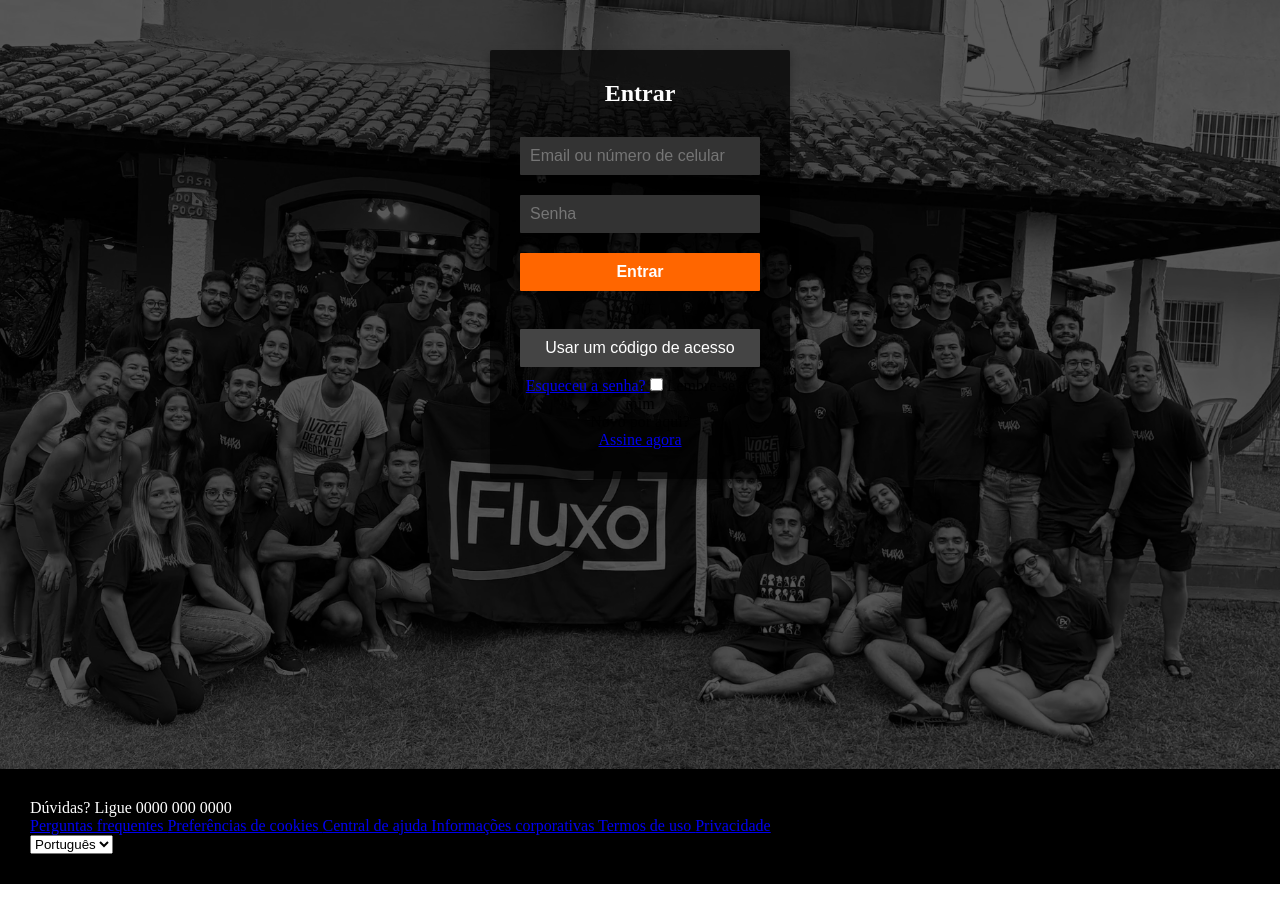
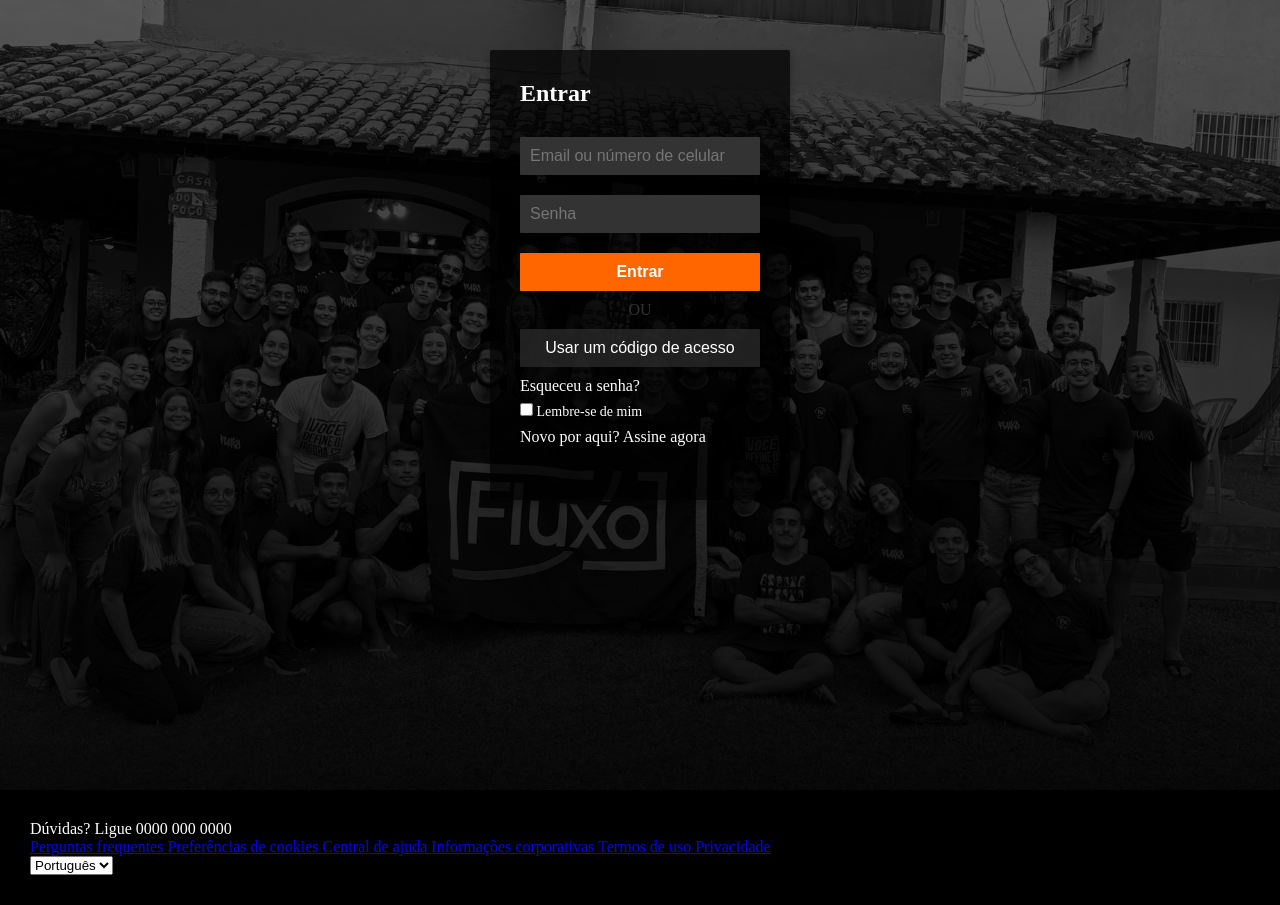
Before and after one commit to rinasnw/Netfluxo, a plain HTML site: page index.html in a window 1280 px wide. Before the commit the page ends 884 px from the top, so only its background shows below. Drawn offline with Linux system fonts and the light colour scheme.

Commit message:
Edição do CSS adicionando as classes e os ids, mudança no form do HTML

```diff
--- a/index.html
+++ b/index.html
@@ -8,13 +8,13 @@
     </head>
 
     <body>
-        <form>
+        <form id="caixa">
             <div>
                 <h1 id="titulo-entrar">
                     Entrar
                 </h1>
-                <input class="caixa-cinza" id="input-mail" type="text" placeholder="Email ou número de celular">
-                <input class="caixa-cinza" id="input-senha" type="password" placeholder="Senha">
+                <input class="caixa-cinza" type="text" placeholder="Email ou número de celular">
+                <input class="caixa-cinza" type="password" placeholder="Senha">
                 <button id="botao-entrar" type="submit">
                     Entrar
                 </button>
@@ -25,16 +25,13 @@
                 <a class="link-branco" id="esqueceu-senha" href="url">
                     Esqueceu a senha?
                 </a>
-                <input type="checkbox" id="lembrar" name="lembrar">
-                <label for="lembrar">
-                    Lembre-se de mim
-                </label>
-                <p id="novo">
-                    Novo por aqui?
+                <p id="lembre-se">
+                    <input type="checkbox"> Lembre-se de mim
                 </p>
-                <a class="link-branco" id="assine" href="url">
-                    Assine agora
-                </a>
+                    <p id="novo">
+                        Novo por aqui?
+                        <a class="link-branco" id="assine" href="url">Assine agora</a>
+                    </p>
             </div>
         </form>
     </body>
--- a/styles.css
+++ b/styles.css
@@ -17,34 +17,49 @@ body::before {
     position: fixed;
     width: 100%;
     height: 100%;
-    background-image: url("fluxotime.jpeg");
+    background: linear-gradient(to top, rgba(0, 0, 0, 0.9), rgba(0, 0, 0, 0.3)),
+    url("fluxotime.jpeg");
     background-size: cover;
     background-position: center;
     background-repeat: no-repeat;
-    filter: grayscale(100%) brightness(35%);
+    filter: grayscale(100%) brightness(50%);
     z-index: -1;
 }
 
-form {
+#caixa {
     background: rgba(0, 0, 0, 0.7);
     padding: 30px;
     border-radius: 2px;
     box-shadow: 0 4px 8px rgba(0, 0, 0, 0.3);
-    text-align: center;
     width: 300px;
+    height: 450px;
     margin: 50px auto;
+   align-items: center;
 }
 
-form h1 {
+#titulo-entrar {
+    text-align:start;
     font-size: 24px;
     margin-bottom: 20px;
+    color: #ffffff;
+}
+
+.caixa-cinza{
+    width: 100%;
+    padding: 10px;
+    margin: 10px 0;
+    border: 1px;
+    border-radius: 1px;
+    font-size: 16px;
+    background: #333;
     color: #fff;
 }
 
-form input[type="text"],
-form input[type="password"],
-form input[type="button"],
-form button {
+#botao-entrar {
+    background: #ff6600;
+    color: #fff;
+    font-weight: bold;
+    cursor: pointer;
     width: 100%;
     padding: 10px;
     margin: 10px 0;
@@ -53,32 +68,55 @@ form button {
     font-size: 16px;
 }
 
-form input[type="text"],
-form input[type="password"] {
-    background: #333;
-    color: #fff;
-}
-
-form button {
-    background: #ff6600;
-    color: #fff;
-    font-weight: bold;
-    cursor: pointer;
-}
-
-form button:hover {
+#botao-entrar:hover {
     background: #e05500;
 }
 
-form input[type="button"] {
-    background: #444;
+#ou {
+    color: #333;
+    text-align: center;
+}
+
+#botao-cod {
+    width: 100%;
+    padding: 10px;
+    margin: 10px 0;
+    border: none;
+    border-radius: 1px;
+    font-size: 16px;
+    background: rgba(47, 46, 46, 0.7);
     color: #fff;
     cursor: pointer;
 }
 
-form input[type="button"]:hover {
+#botao-cod:hover {
     background: #555;
 }
+
+#esqueceu-senha{
+    margin-top: 8px;
+    margin-bottom: 8px;
+}
+
+.link-branco{
+    color: #fff;
+    text-decoration: none;
+}
+
+#lembre-se {
+    font-size: 14px;
+    color: #fff;
+    margin-top: 8px;
+    margin-bottom: 8px;
+  }
+
+
+ #novo{
+    color: #fff;
+    margin-top: 8px;
+    margin-bottom: 8px;
+
+  }
 
 footer {
     background-color: #000000;
```
